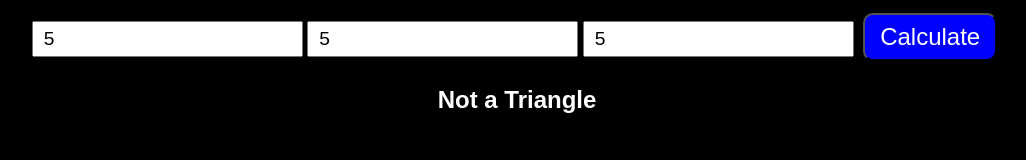
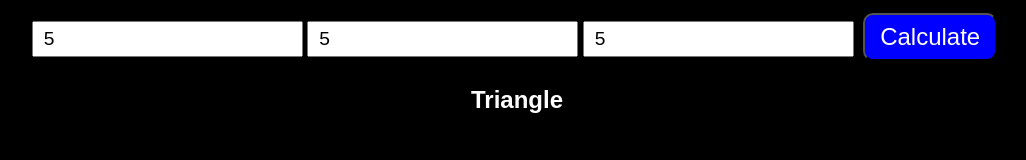
Before and after one commit to Stoicalboar7852/Unequal-Triangle-Calculator, a website: page public/index.html in a window 1280 px wide. Both pictures are taken after typing "5", "5", "5" into the empty fields and a click on the button "Calculate". Shown: the whole page, without its empty margins (123-1149 px from the left). Drawn offline with Linux system fonts and the light colour scheme.

Commit message:
undo previous changes

```diff
--- a/public/index.html
+++ b/public/index.html
@@ -37,7 +37,11 @@
 
 
   function calculate() {
-    const sideLengths = [document.getElementById('sideLength1').value, document.getElementById('sideLength2').value, document.getElementById('sideLength3')];
+    const sideLength1 = document.getElementById('sideLength1').value;
+    const sideLength2 = document.getElementById('sideLength2').value;
+    const sideLength3 = document.getElementById('sideLength3').value;
+    const status = document.getElementById('status');
+    const sideLengths = [sideLength1, sideLength2, sideLength3];
     sideLengths.sort(function(a, b){return a-b});
     if (Number(sideLengths[0]) + Number(sideLengths[1]) > sideLengths[2]) {
       document.getElementById('display').innerHTML = "Triangle";
```
